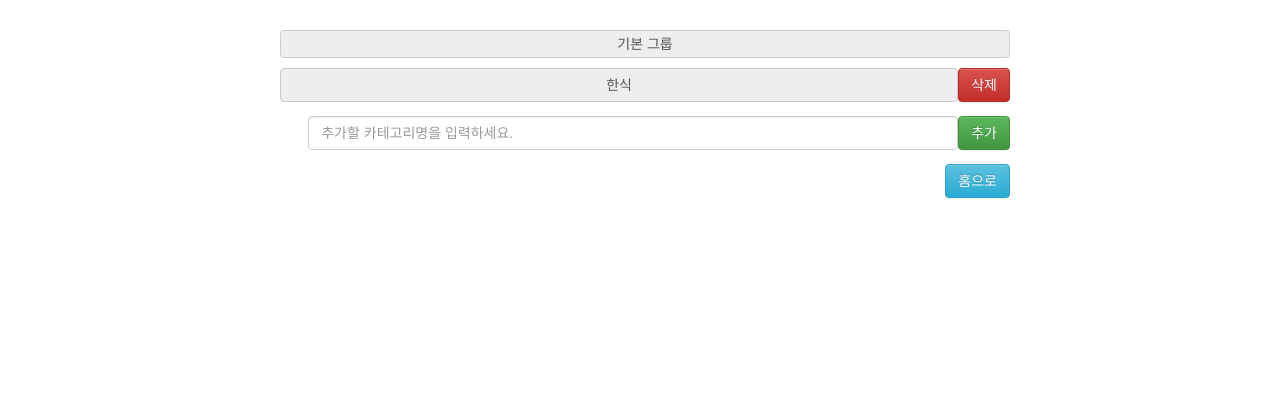
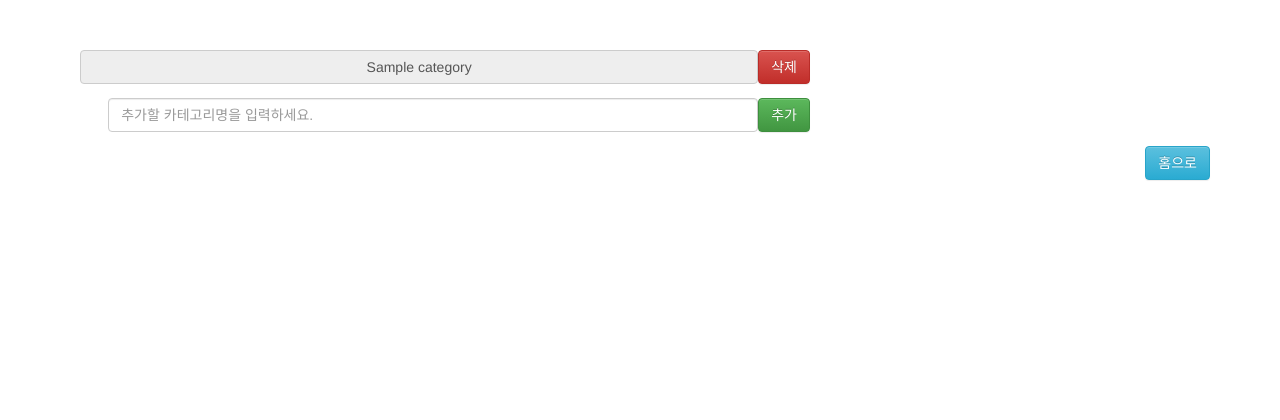
Before and after one commit to JINZOHUB/Restaurant, a Django app: template shareRes/templates/shareRes/categoryCreate.html in a window 1280 px wide. Shown: the part 194-614 px from the top of the page. Run offline with Django 3.2, Linux system fonts and the light colour scheme; the template is opened without the code that fills it: most values are stand-ins (such as "Sample title", 1, 10 or a date in 2020); some libraries are stand-ins or nearby versions.

Commit message:
new 1222

```diff
--- a/shareRes/templates/shareRes/categoryCreate.html
+++ b/shareRes/templates/shareRes/categoryCreate.html
@@ -79,19 +79,28 @@
             </div>
         </div>
         <div class="content">
+            <div class ="inputDiv">
+                {% for category in categories %}
+                {% if category.id == 13 %}
 
-                <div class="inputDiv">
-                    <div class="input-group">
-                        <span class="input-group-addon" style="border:1px solid #ccc; border-radius: 4px;">기본 그룹</span>
+                    <div class = "input-group">
+                        <span class = "input-group-addon" style="border:1px solid #ccc; border-radius:4px;">{{ category.category_name }}</span>
                     </div>
+                {% endif %}
+                {% endfor %}
+            </div>
 
-                    <form action="" method="POST">{% csrf_token %}
+                    {% for category in categories%}
+                    {% if category.id != 13 %}
+                    <form action="./delete" method="POST">{% csrf_token %}
                         <div class="input-group">
-                            <span class="input-group-addon" id="" style="border:1px solid #ccc; border-radius: 4px;">한식</span>
-                            <input type="hidden" name="categoryId" id="categoryId" value=""/>
+                            <span class="input-group-addon" id="" style="border:1px solid #ccc; border-radius: 4px;">{{category.category_name}}</span>
+                            <input type="hidden" name="categoryId" id="categoryId" value="category.id"/>
                             <input type="submit" class="resAddBtn btn btn-danger" role="button" value="삭제"/>
                         </div>
                     </form>
+                    {% endif %}
+                    {% endfor %}
 
                     <form action="./create" method="POST" onsubmit="return categoryAddCheckFrom();">{% csrf_token %}
                         <div class="input-group">
--- a/shareRes/urls.py
+++ b/shareRes/urls.py
@@ -7,5 +7,6 @@ urlpatterns = [
     path('restaurantCreate/',views.restaurantCreate),
     path('categoryCreate/',views.categoryCreate),
     path('categoryCreate/create',views.Create_category, name = 'cateCreate'),
+    path('categoryCreate/delete',views.Delete_category, name = 'cateDelete'),
 
 ]
```
Also changed, not shown: shareRes/views.py (+12 -1 lines), db.sqlite3 (added).
